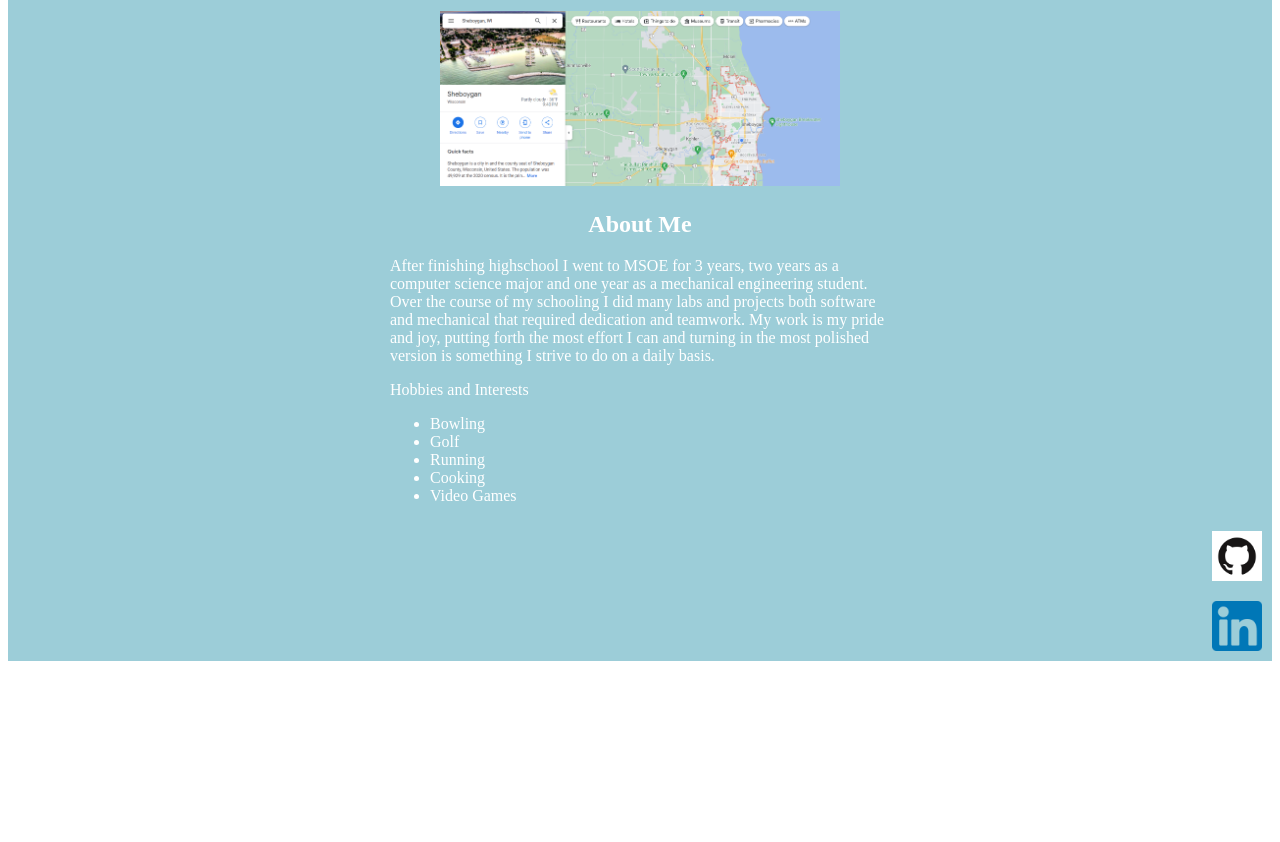
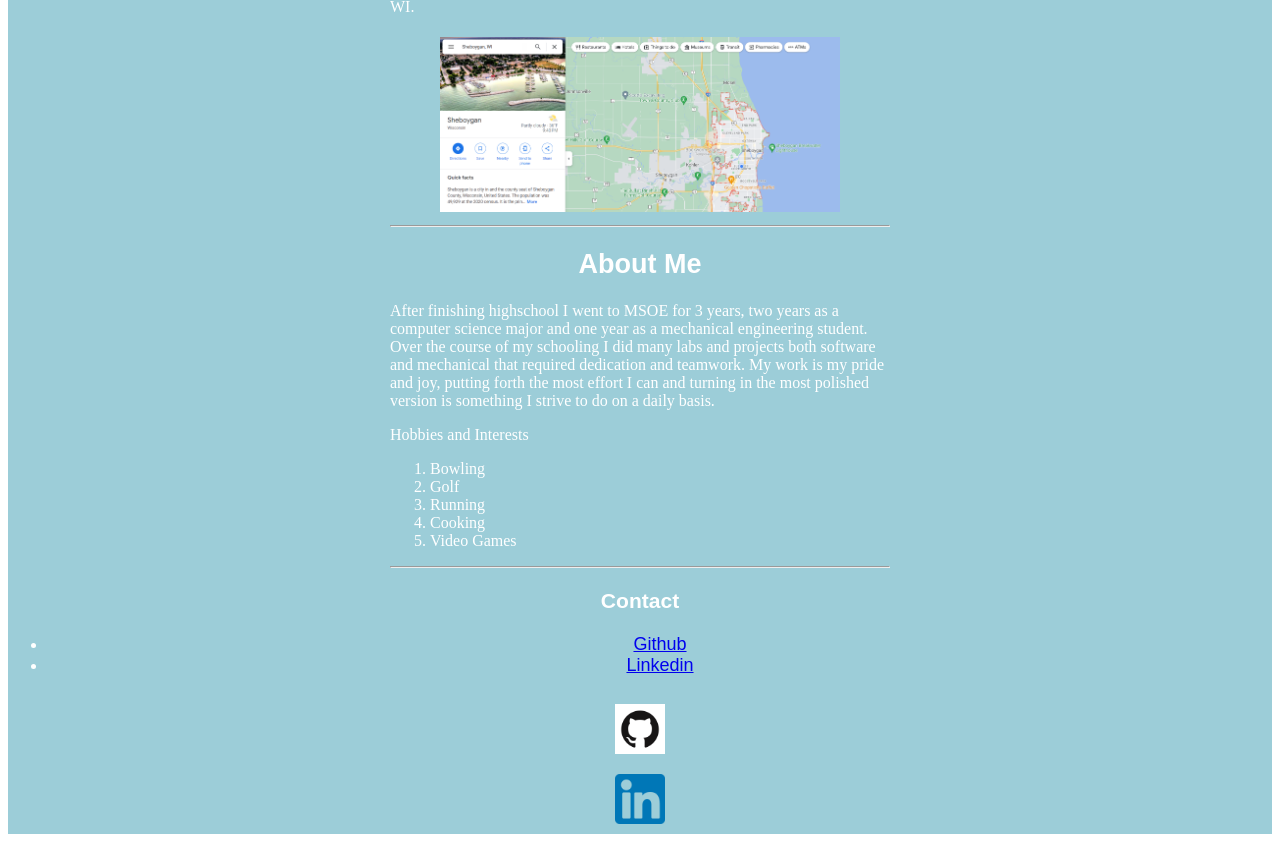
Before and after one commit to wegnermichae/Portfolio, a plain HTML site: page index.html in a window 1280 px wide. Shown: the part 746-1588 px from the top of the page. Before the commit the page ends 1415 px from the top, so only its background shows below. Drawn offline with Linux system fonts and the light colour scheme; a script that the page names is missing.

Commit message:
formatting changes

```diff
--- a/index.html
+++ b/index.html
@@ -30,6 +30,7 @@
                 girlfriend and our cat Rosie in Sheboygan, WI.
             </p>
             <img src="img/live.png" class="center-large-picture" alt="Sheboygan">
+            <hr>
 		</div>
 
         <div class="wrapper">
@@ -46,15 +47,21 @@
 				<p>
 					Hobbies and Interests
 				</p>
-				<ul>
+				<ol>
 					<li>Bowling</li>
 					<li>Golf</li>
 					<li>Running</li>
 					<li>Cooking</li>
 					<li>Video Games</li>
-				</ul>
+				</ol>
+                <hr>
 		</div>
         <div class="Center">
+            <h3>Contact</h3>
+            <ul>
+                <li><a href="https://github.com/wegnermichae"> Github</li>
+                <li><a href="https://www.linkedin.com/in/michael-wegner-b0444a230/"> Linkedin</li>
+            </ul>
             <a href="https://github.com/wegnermichae">
                 <img src="img/GitHub-Mark.png" width="50" alt="Github" class="center-link">
             </a>
--- a/style.css
+++ b/style.css
@@ -1,5 +1,7 @@
 .Center{
     text-align: center;
+    font-size: large;
+    font-family: Arial, Helvetica, sans-serif;
     color: white;
   }
 
@@ -7,6 +9,7 @@
     background-color: rgb(204, 211, 140);
     padding: auto;
     width: auto;
+    height: auto;
   }
 
   .Light-Box{
@@ -38,6 +41,6 @@
   .center-link{
     display: flex;
     margin-left: auto;
-    margin-right: 0;
+    margin-right: auto;
     padding: 10px;
   }
```
